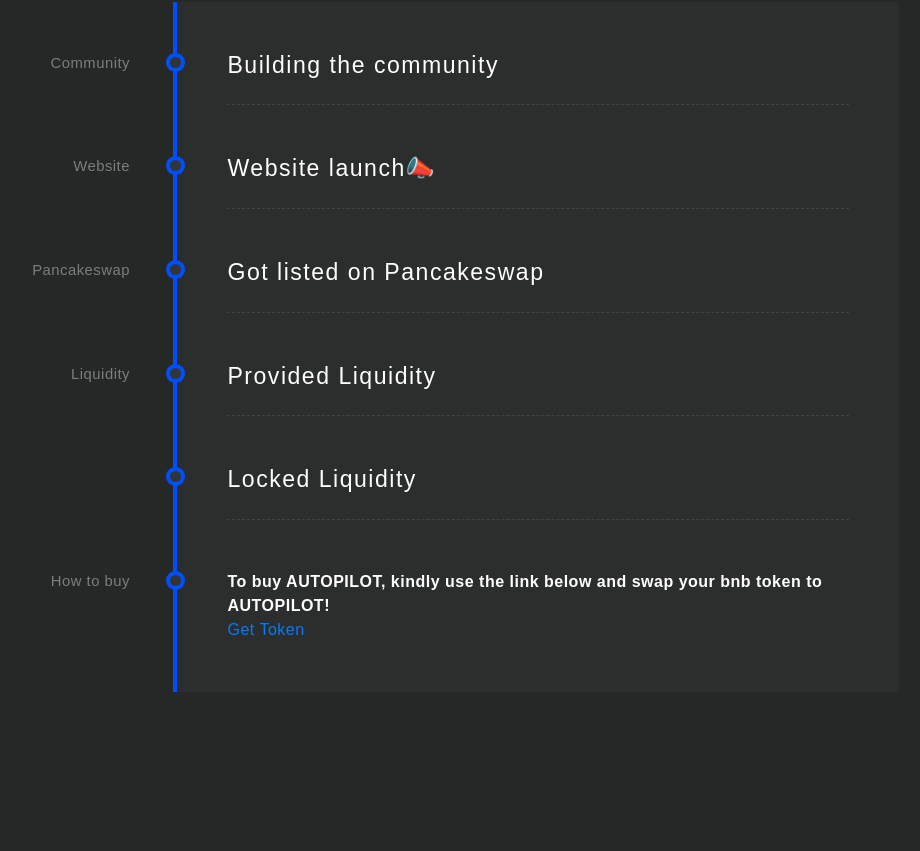
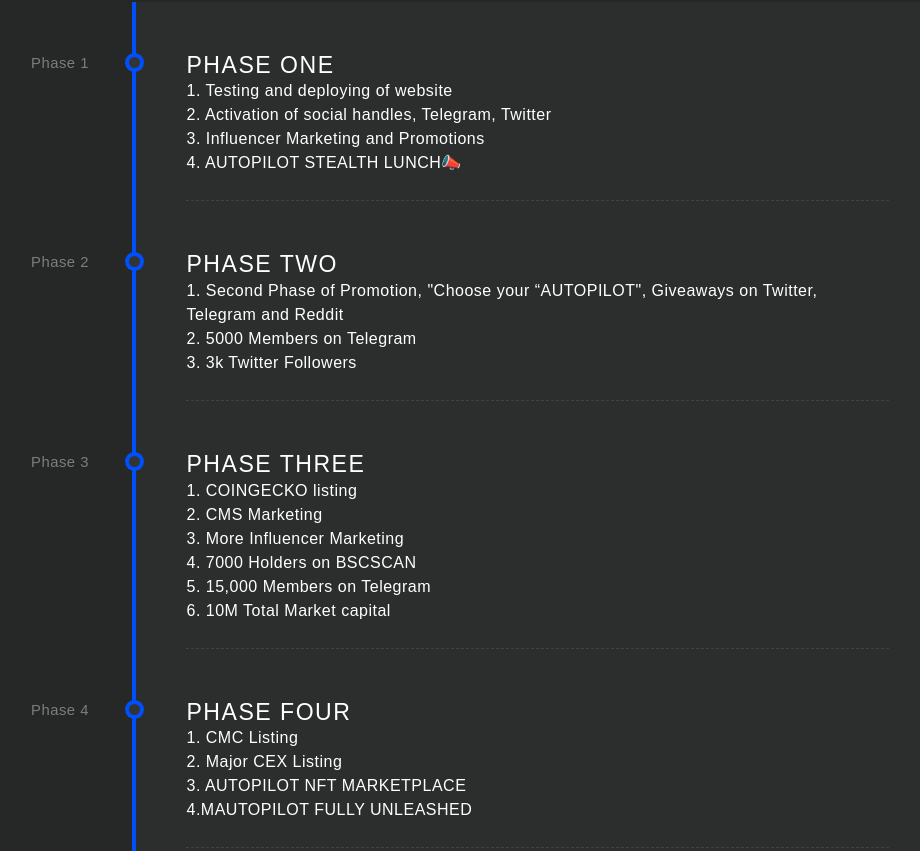
Before and after one commit to AdioleDivine/AutopilotWeb, a plain HTML site: page index.html in a window 1280 px wide. Shown: the part 1051-1902 px from the top of the page, without its empty margins (104-1024 px from the left). Drawn offline with nearby package versions, Linux system fonts and the light colour scheme; a web font is replaced by a local one.

Commit message:
Update index.html

```diff
--- a/index.html
+++ b/index.html
@@ -364,7 +364,10 @@ a {
                         <div class="header-hero-content">
                             <!-- <p class="text wow fadeInLeftBig" data-wow-duration="1.3s" data-wow-delay="0.6s">AUTOPILOT</p> -->
                             <h3 class="header-title wow fadeInLeftBig" data-wow-duration="1.3s" data-wow-delay="0.2s"> A community focused Decentralized Token</h3>
-                         <p class="text wow fadeInLeftBig" data-wow-duration="1.3s" data-wow-delay="0.6s">The fastest growing crypto community.</p>
+                         <p class="text wow fadeInLeftBig" data-wow-duration="1.3s" data-wow-delay="0.6s">Auto pilot is a unique crypto currency that helps investors stresslessly doubleup their networth  from absolute nothing to a great pick of profits,there are alot of traders out in the crypto currency sector uncertain about just the right payput to invest in,that’s why we founded Autopilot cause we believe the sky is just a starting point
+                         We crafted a token that transfigures you from a zero to a hero
+                         We await you joining autopilot as we ascend as the next big name on the charts
+                         Thanks for choosing autopilot .</p>
                             <ul class="d-flex">
                                 <li><a href="https://pancakeswap.finance/swap?outputCurrency=0x67bc046c03297cd80e5c0c3885772945601b03d9" rel="nofollow" class="main-btn wow fadeInLeftBig" data-wow-duration="1.3s" data-wow-delay="0.8s">Get Token</a></li>
                             </ul>
@@ -406,28 +409,36 @@ a {
                     <h1>ROADMAP</h1>
 
                     <ul class="timeline">
-                      <li class="event" data-date="Community">
-                        <h3>Building the community</h3>
-                        <p></p>
+                      <li class="event" data-date="Phase 1">
+                        <h3>PHASE ONE</h3>
+                        <p>1. Testing and deploying of website</p>
+                        <p>2. Activation of social handles, Telegram, Twitter</p>
+                        <p>3. Influencer Marketing and Promotions</p>
+                        <p>4. AUTOPILOT STEALTH LUNCH📣</p>
                       </li>
-                      <li class="event" data-date="Website">
-                        <h3>Website launch📣</h3>
+                      <li class="event" data-date="Phase 2">
+                        <h3>PHASE TWO</h3>
+                        <p>1. Second Phase of Promotion, "Choose your “AUTOPILOT", Giveaways on Twitter, Telegram and Reddit</p>
+                        <p>2. 5000 Members on Telegram</p>
+                        <p>3. 3k Twitter Followers</p>
                       </li>
-                      <li class="event" id="date" data-date="Pancakeswap">
-                        <h3>Got listed on Pancakeswap</h3>
-                        <p></p> <p></p>
+                      <li class="event" id="date" data-date="Phase 3">
+                        <h3>PHASE THREE</h3>
+                        <p>1. COINGECKO listing</p>
+                        <p>2. CMS Marketing</p>
+                        <p>3. More Influencer Marketing</p>
+                        <p>4. 7000 Holders on BSCSCAN</p>
+                        <p>5. 15,000 Members on Telegram</p>
+                        <p>6. 10M Total Market capital</p>
                       </li>
 
-                      <li class="event" id="date" data-date="Liquidity">
-                        <h3>Provided Liquidity</h3>
-                        <p></p> <p></p>
+                      <li class="event" id="date" data-date="Phase 4">
+                        <h3>PHASE FOUR</h3>
+                        <p>1. CMC Listing</p>
+                        <p>2. Major CEX Listing</p>
+                        <p>3. AUTOPILOT NFT MARKETPLACE</p>
+                        <p>4.MAUTOPILOT FULLY UNLEASHED</p>
                       </li>
-
-                      <li class="event" id="date" data-date="">
-                        <h3>Locked Liquidity</h3>
-                        <p></p> <p></p>
-                      </li>
-
                       <li class="event" data-date="How to buy">
 
                         <h3></h3>
```
